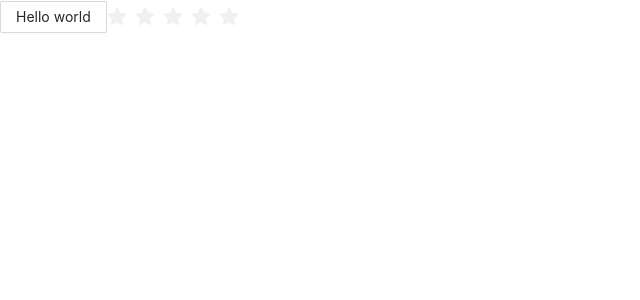
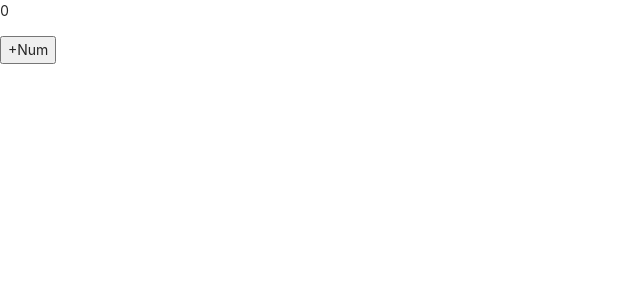
Before and after one commit to Allen-Bayern/react-experiments, a React app: page / in a window 1280 px wide. Shown: the top 300 px of the page, without its empty margins (0-640 px from the left). Built offline with nearby package versions, Linux system fonts and the light colour scheme; the HTML template or start-up script is replaced by a standard one.

Commit message:
fix: add useFunction

```diff
--- a/src/views/App.tsx
+++ b/src/views/App.tsx
@@ -1,11 +1,29 @@
 import React from 'react';
-import { Button, Rate } from 'antd';
+import { useFunction } from '@/hooks';
+
+const { useState } = React;
 
 function App() {
+    const [countNum, setCountNum] = useState(0);
+
+    // 记忆化函数
+    const addNum = useFunction(
+        (() => {
+            if (countNum >= 10) {
+                return () => {
+                    setCountNum(oldVal => oldVal + 1);
+                };
+            }
+            return () => {
+                setCountNum(oldVal => oldVal + 2);
+            };
+        })()
+    );
+
     return (
         <>
-            <Button>Hello world</Button>
-            <Rate />
+            <p>{countNum}</p>
+            <button onClick={addNum}>+Num</button>
         </>
     );
 }
```
